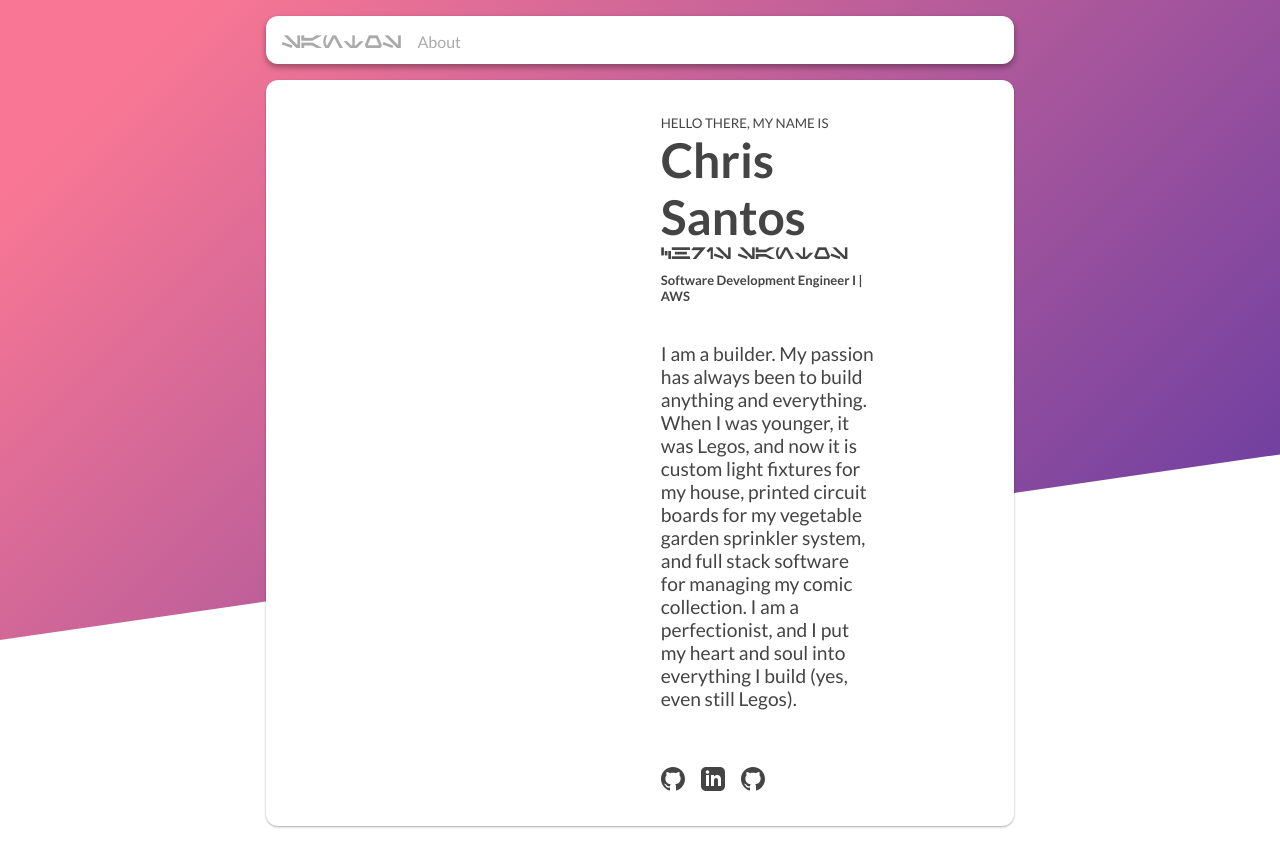
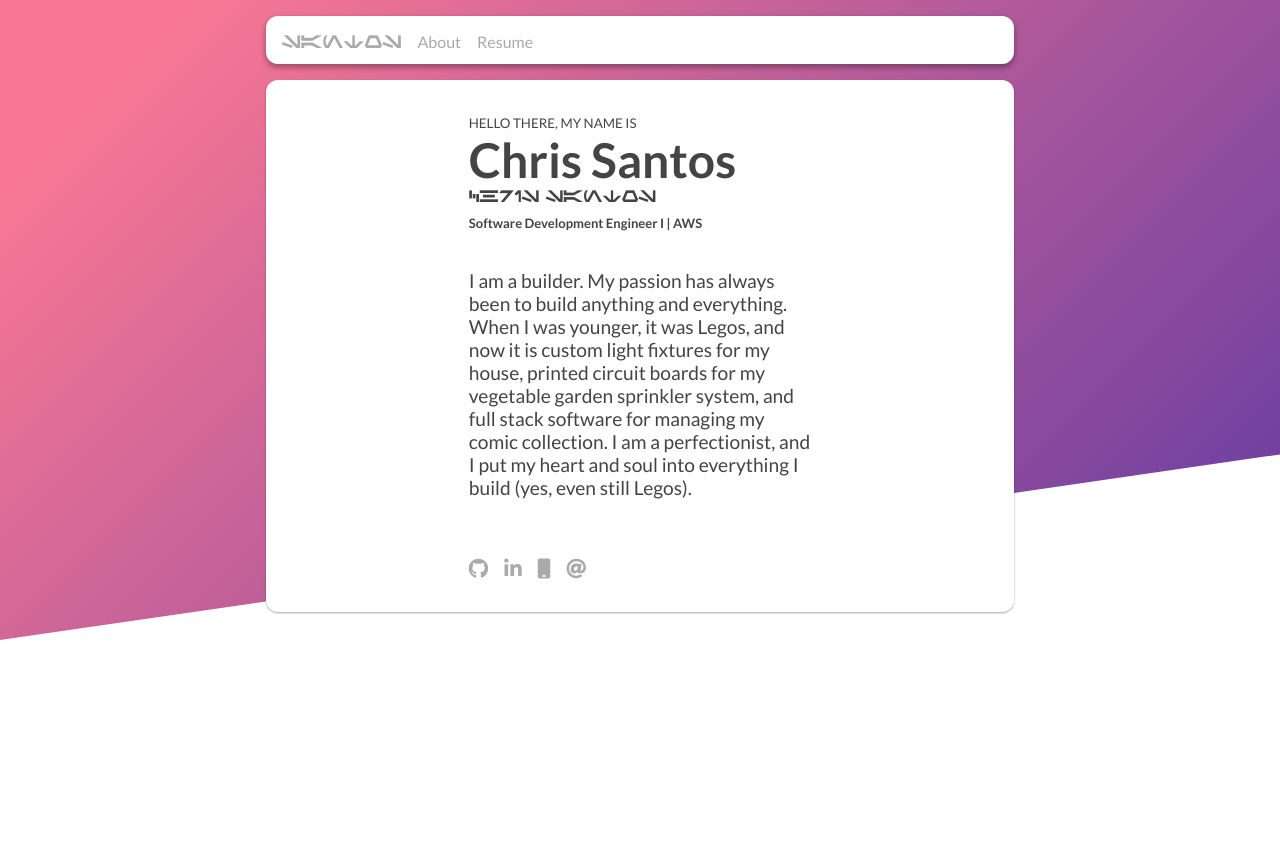
Before and after one commit to chrispaulsantos/portfolio, a React (Create React App) app: page / in a window 1280 px wide. After the commit the page ends 800 px from the top, so only its background shows below. Built offline with nearby package versions, Linux system fonts and the light colour scheme.

Commit message:
Made it nowhere tonight due to stupid svg not liking font awesome

```diff
--- a/public/index.html
+++ b/public/index.html
@@ -24,6 +24,7 @@
       work correctly both with client-side routing and a non-root public URL.
       Learn how to configure a non-root public URL by running `npm run build`.
     -->
+    <link rel="stylesheet" href="https://use.fontawesome.com/releases/v5.15.0/css/all.css">
     <title>React App</title>
   </head>
   <body>
--- a/src/components/molecules/header/header.tsx
+++ b/src/components/molecules/header/header.tsx
@@ -12,6 +12,9 @@ const Header = () => {
                     <li>
                         <Link to="/about">About</Link>
                     </li>
+                    <li>
+                        <Link to="/resume">Resume</Link>
+                    </li>
                 </ul>
             </div>
         </nav>
--- a/src/navigation/root-navigation.tsx
+++ b/src/navigation/root-navigation.tsx
@@ -1,11 +1,15 @@
 import {BrowserRouter as Router, Route, Switch} from 'react-router-dom';
 import HomePage from '../pages/home/home-page';
+import ResumePage from '../pages/resume/resume-page';
 
 const RootNavigation = () => {
     return (
         <Switch>
             <Route path="/about">
-                <div>About</div>
+                <div className="">&#x2022;</div>
+            </Route>
+            <Route path="/resume">
+                <ResumePage />
             </Route>
             <Route exact path="/">
                 <HomePage />
--- a/src/pages/home/home-page.css
+++ b/src/pages/home/home-page.css
@@ -33,7 +33,7 @@
     position: relative;
     bottom: -100px;
     opacity: 0;
-    animation: slide-in-bottom 0.75s forwards;
+    animation: slide-in-bottom 0.25s forwards;
     /* animation-delay: 1s; */
 }
 
@@ -41,18 +41,27 @@
     position: relative;
     bottom: -100px;
     opacity: 0;
-    animation: slide-in-bottom 0.75s forwards;
+    animation: slide-in-bottom 0.25s forwards;
     animation-delay: 0.25s;
 }
 
-#profile-ig {
+#profile-phone {
     position: relative;
     bottom: -100px;
     opacity: 0;
-    animation: slide-in-bottom 0.75s forwards;
+    animation: slide-in-bottom 0.25s forwards;
     animation-delay: 0.5s;
 }
 
+#profile-email {
+    position: relative;
+    bottom: -100px;
+    opacity: 0;
+    animation: slide-in-bottom 0.25s forwards;
+    animation-delay: 0.75s;
+}
+
 .social-items a {
+    font-size: 1.25rem;
     margin-right: 1rem;
 }
--- a/src/pages/home/home-page.tsx
+++ b/src/pages/home/home-page.tsx
@@ -7,9 +7,9 @@ const HomePage = () => {
     return (
         <section>
             <div className="card profile flex flex-row justify-content-center align-items-center">
-                <div>
+                {/* <div>
                     <div className="profile-image"></div>
-                </div>
+                </div> */}
                 <div className="profile-content-container justify-content-center">
                     <div className="profile-content">
                         <small id="profile-line-1">HELLO THERE, MY NAME IS</small>
@@ -27,13 +27,17 @@ const HomePage = () => {
                         <br/>
                         <div className="social-items flex flex-row">
                             <a id="profile-github" href="https://github.com/chrispaulsantos" target="_blank">
-                                <img alt="github" src={github}/>
+                                <i className="fab fa-github"></i>
                             </a>
                             <a id="profile-linkedin" href="https://linkedin.com/in/chris-santos" target="_blank">
-                                <img alt="linkedin" src={linkedin}/>
+                                {/* <img alt="linkedin" src={linkedin}/> */}
+                                <i className="fab fa-linkedin-in"></i>
                             </a>
-                            <a id="profile-ig" href="https://github.com/chrispaulsantos" target="_blank">
-                                <img alt="github" src={github}/>
+                            <a id="profile-phone" href="tel:+12018194615" target="_blank">
+                                <i className="fas fa-mobile"></i>
+                            </a>
+                            <a id="profile-email" href="mailto:chris@jaig.dev" target="_blank">
+                                <i className="fas fa-at"></i>
                             </a>
                         </div>
                     </div>
--- /dev/null
+++ b/src/pages/resume/resume-page.tsx
@@ -0,0 +1,13 @@
+import React from 'react';
+
+const ResumePage = () => {
+    return (
+        <section>
+            <div className="card">
+                <img src={process.env.PUBLIC_URL + "/resume.svg"}/>
+            </div>
+        </section>
+    )
+}
+
+export default ResumePage;
```
Also changed, not shown: public/resume.svg (added).
